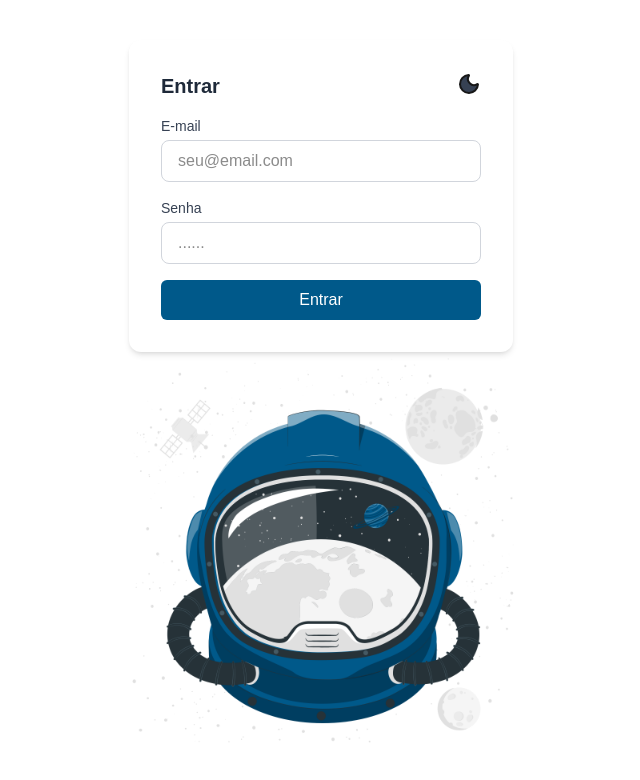
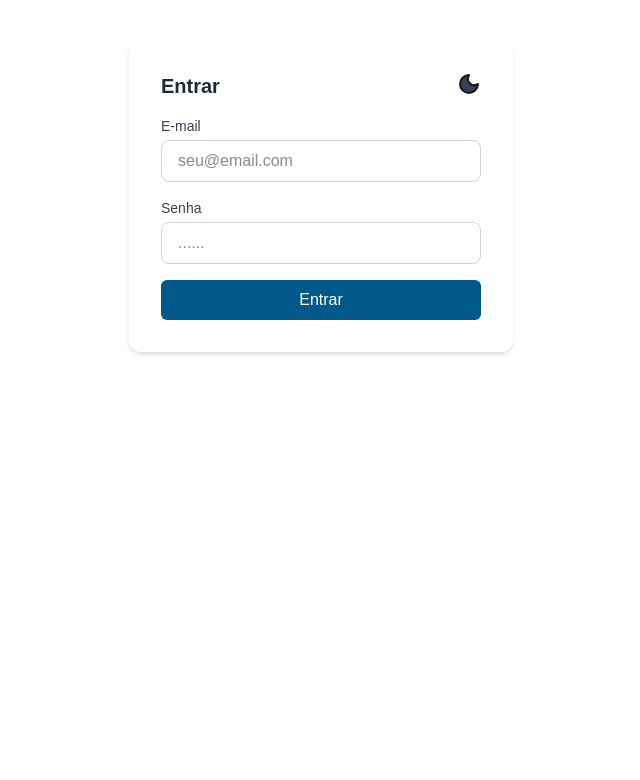
Before and after one commit to PedroheinrichD/ToggleThemes, a Next.js app in the folder my-app/: page / in a window 1280 px wide. Shown: the top 780 px of the page, without its empty margins (319-959 px from the left). Built offline with nearby package versions, Linux system fonts and the light colour scheme.

Commit message:
docs: remove imagem de astronauta para melhor visibilidade pra tela de login

```diff
--- a/my-app/app/components/icons/Astronout/Astronaut.tsx
+++ /dev/null
@@ -1,11 +0,0 @@
-import Image from "next/image";
-import AstronautDark from "@/app/components/icons/Astronout/AstronautDark.png"
-import AstronautLight from "@/app/components/icons/Astronout/AstronautLight.png"
-import { useThemesContext } from "@/context/ThemeContext";
-
-export function AstronautImage() {
-    const ThemeCtx = useThemesContext();
-    return (
-        <Image className="container mx-auto w-100" src={ThemeCtx?.toggle ? AstronautDark : AstronautLight} alt="" />
-    )
-}
--- a/my-app/app/page.tsx
+++ b/my-app/app/page.tsx
@@ -1,14 +1,12 @@
 "use client"
 import { ThemeContext } from "@/context/ThemeContext";
 import LoginForm from "./components/LoginForm";
-import { AstronautImage } from "./components/icons/Astronout/Astronaut";
 
 export default function App(){
   return(
     <section className="min-h-screen justify-center items-center ">
       <ThemeContext>
           <LoginForm />
-          <AstronautImage/>
       </ThemeContext>
     </section>
   )
```
Also changed, not shown: my-app/app/components/icons/Astronout/AstronautDark.png (deleted), my-app/app/components/icons/Astronout/AstronautLight.png (deleted).
